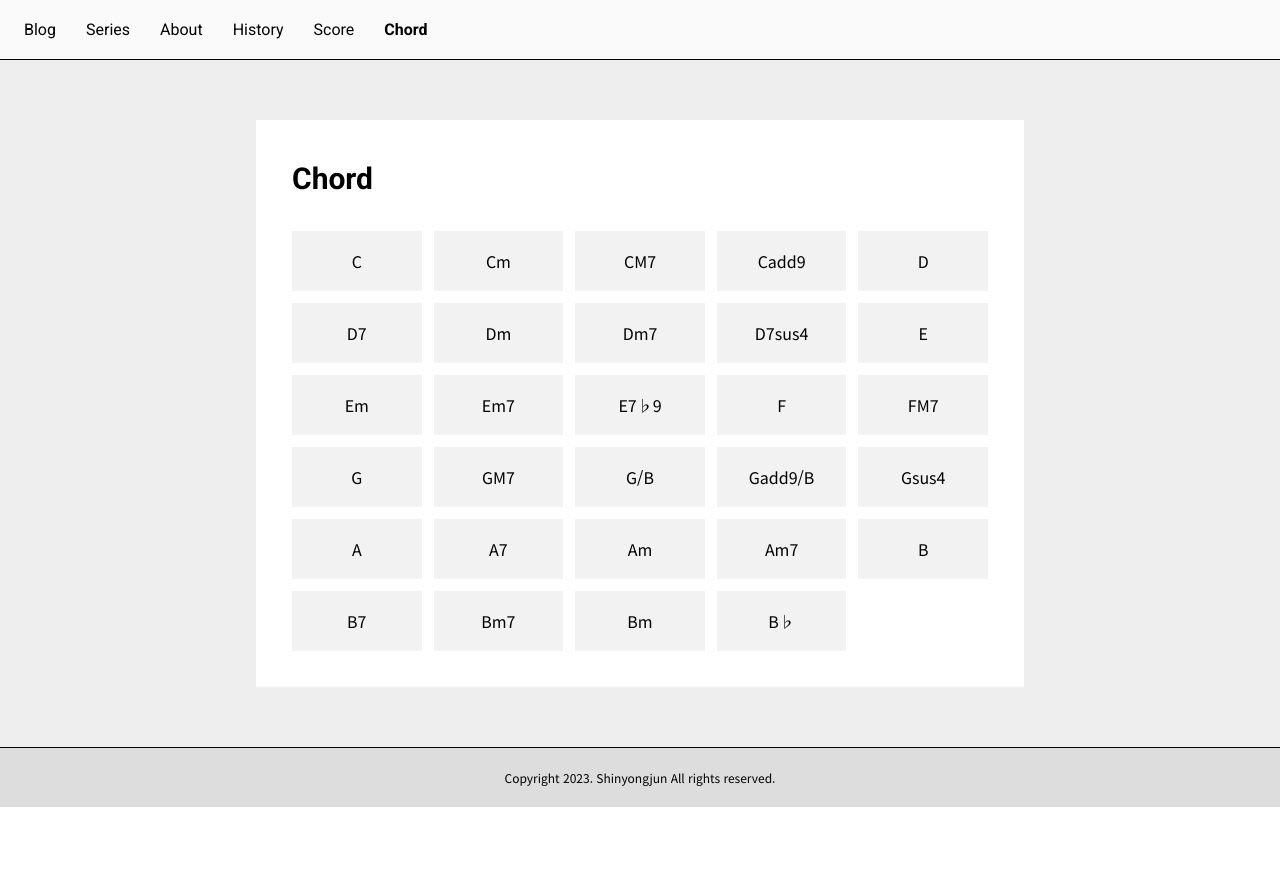
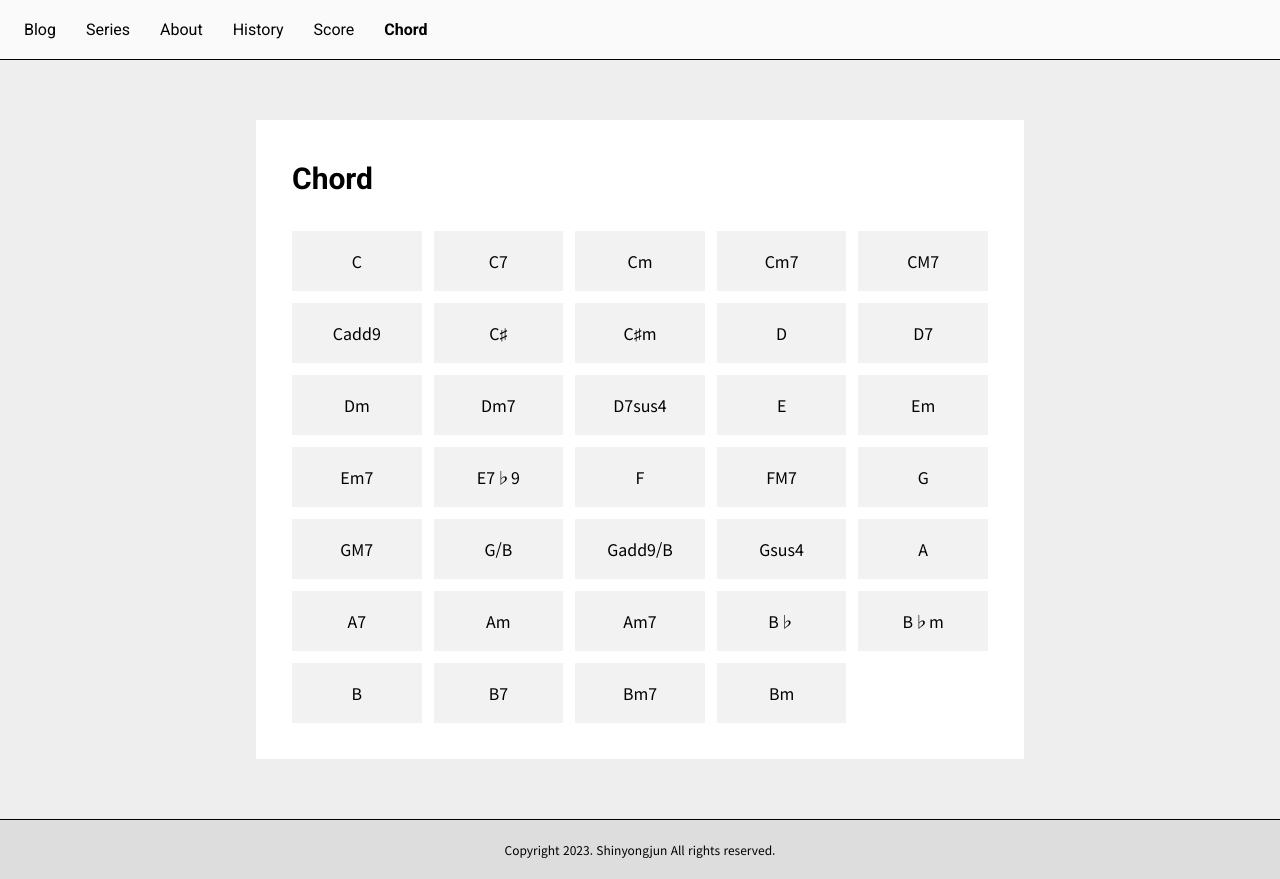
Before and after one commit to flamecommit/shinyongjun-nextjs, a Next.js app: page /chord in a window 1280 px wide. Before the commit the page ends 807 px from the top, so only its background shows below. Built offline with nearby package versions, Linux system fonts and the light colour scheme.

Commit message:
feat : 코드 추가

```diff
--- a/src/constants/chord.ts
+++ b/src/constants/chord.ts
@@ -16,8 +16,19 @@ export const chordList: ChordType[] = [
     ],
   },
   {
+    name: 'C7',
+    chart: [
+      [0, 1, 3, 2, 3, -1],
+      [3, 5, 3, 5, 3, -1],
+    ],
+  },
+  {
     name: 'Cm',
     chart: [[3, 4, 5, 5, 3, -1]],
+  },
+  {
+    name: 'Cm7',
+    chart: [[3, 4, 3, 5, 3, -1]],
   },
   {
     name: 'CM7',
@@ -26,6 +37,20 @@ export const chordList: ChordType[] = [
   {
     name: 'Cadd9',
     chart: [[0, 3, 0, 2, 3, -1]],
+  },
+  {
+    name: 'C♯',
+    chart: [
+      [4, 6, 6, 6, 4, -1],
+      [9, 9, 10, 11, 11, 9],
+    ],
+  },
+  {
+    name: 'C♯m',
+    chart: [
+      [4, 5, 6, 6, 4, -1],
+      [9, 9, 9, 11, 11, 9],
+    ],
   },
   {
     name: 'D',
@@ -141,6 +166,14 @@ export const chordList: ChordType[] = [
     ],
   },
   {
+    name: 'B♭',
+    chart: [[1, 3, 3, 3, 1, -1]],
+  },
+  {
+    name: 'B♭m',
+    chart: [[1, 2, 3, 3, 1, -1]],
+  },
+  {
     name: 'B',
     chart: [
       [2, 4, 4, 4, 2, -1],
@@ -162,10 +195,6 @@ export const chordList: ChordType[] = [
     name: 'Bm',
     chart: [[2, 3, 4, 4, 2, -1]],
   },
-  {
-    name: 'B♭',
-    chart: [[1, 3, 3, 3, 1, -1]],
-  },
 ];
 
 export const scaleArray = [
```
